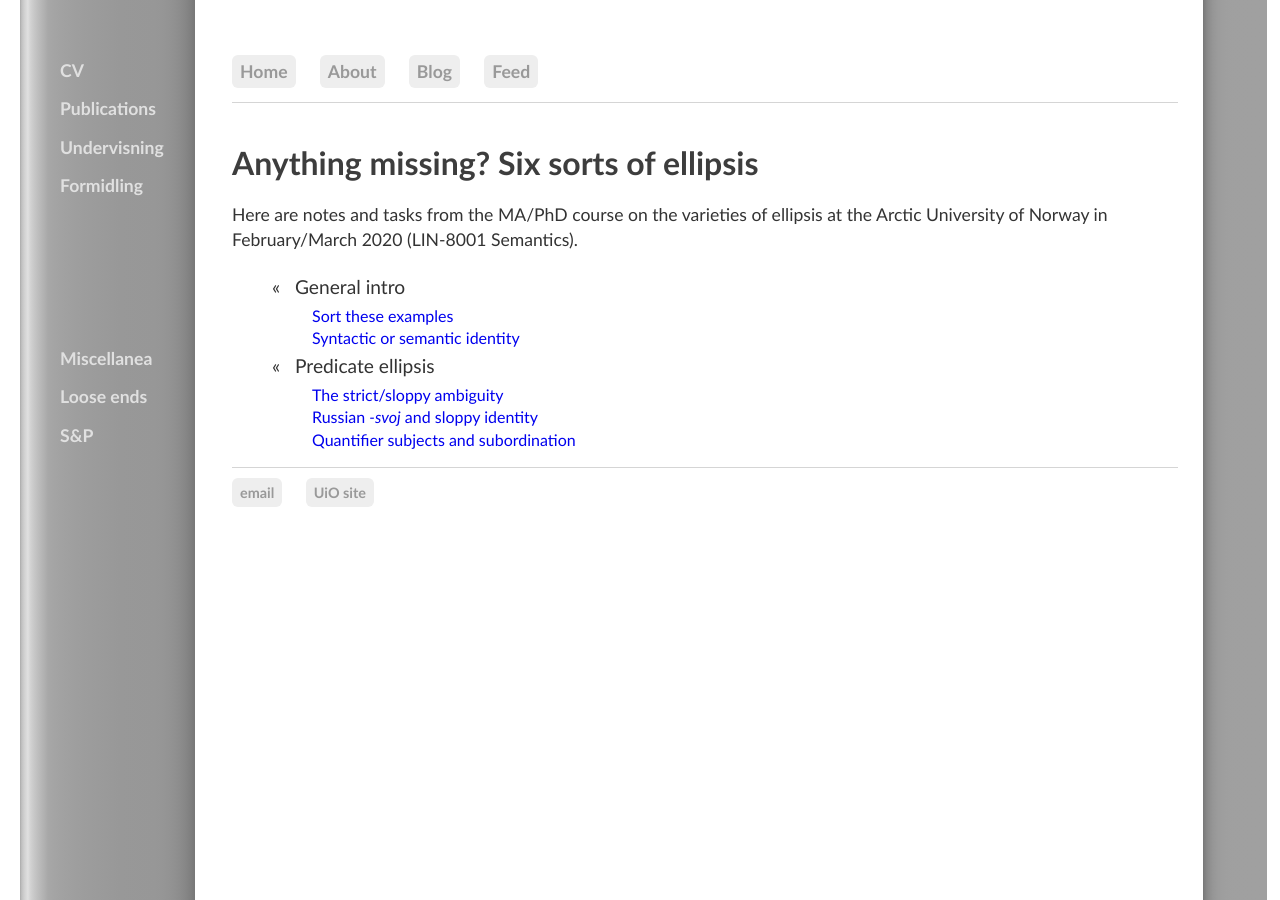
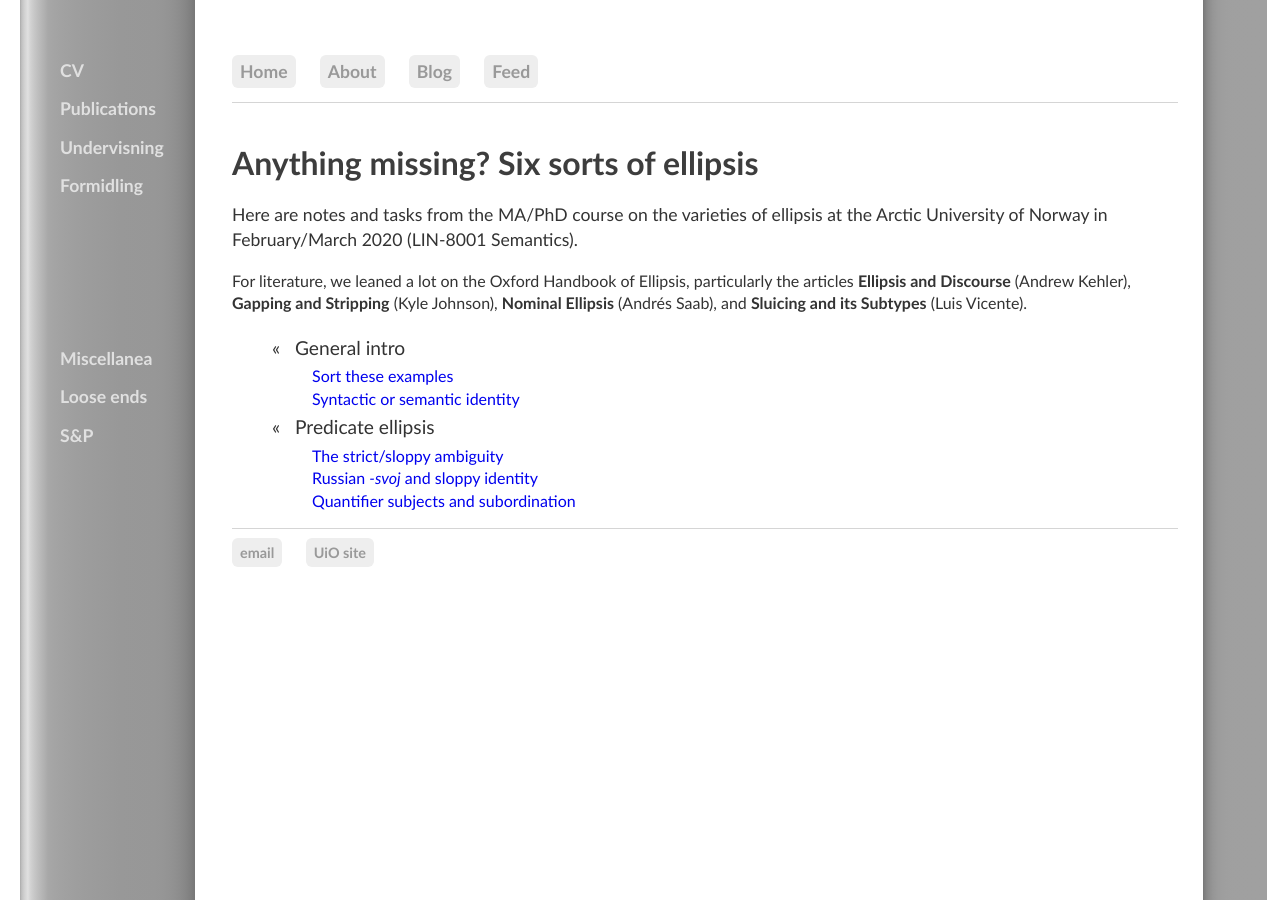
Before and after one commit to kjelljs/kjelljs.github.io, a Jekyll site: the page built from courses/ellipsis/index.html, in a window 1280 px wide. Built offline with Jekyll 4.4.1, drawn with Linux system fonts in a browser that asks for light colours.

Commit message:
Update index.html

```diff
--- a/courses/ellipsis/index.html
+++ b/courses/ellipsis/index.html
@@ -5,7 +5,7 @@
 ---
 
 <div class="ingress">
-  <p>Here are notes and tasks from the MA/PhD course on the varieties of ellipsis at the Arctic University of Norway in February/March 2020 (LIN-8001 Semantics).</p></div>
+  <p>Here are notes and tasks from the MA/PhD course on the varieties of ellipsis at the Arctic University of Norway in February/March 2020 (LIN-8001 Semantics).</p></div><p>For literature, we leaned a lot on the Oxford Handbook of Ellipsis, particularly the articles <b>Ellipsis and Discourse</b> (Andrew Kehler), <b>Gapping and Stripping</b> (Kyle Johnson), <b>Nominal Ellipsis</b> (Andrés Saab), and <b>Sluicing and its Subtypes</b> (Luis Vicente).
 
 <ul><li id="blogposts">&laquo; &nbsp; General intro</li><ul><li><a href="/courses/ellipsis/consider.html">Sort these examples</a></li><li><a href="/courses/ellipsis/identity.html">Syntactic or semantic identity</a></li></ul></li>
 <li id="blogposts">&laquo; &nbsp; Predicate ellipsis</li><ul><li><a href="/courses/ellipsis/unambig.html">The strict/sloppy ambiguity</a></li><li><a href="/courses/ellipsis/svoj.html">Russian <i>-svoj</i> and sloppy identity</a></li><li><a href="/courses/ellipsis/quanti.html">Quantifier subjects and subordination</a></li></ul></li>
```
